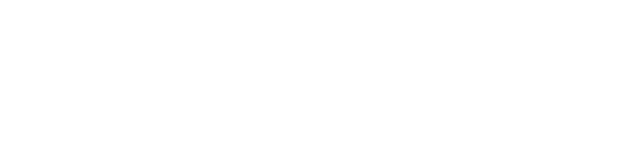
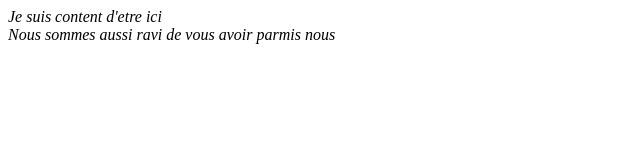
Before and after one commit to michelo243/data_isig20, a plain HTML site: page index.html in a window 1280 px wide. Shown: the whole page, without its empty margins (0-640 px from the left). Drawn offline with Linux system fonts and the light colour scheme.

Commit message:
updating the index file

```diff
--- a/index.html
+++ b/index.html
@@ -1,3 +1,10 @@
 <html>
 
+    <body>
+
+        <i>Je suis content d'etre ici</i> </br>
+        <i>Nous sommes aussi ravi de vous avoir parmis nous</i> </br>
+
+    </body>
+
 </html>
```
Also changed, not shown: Logo-Isig.png (added).
